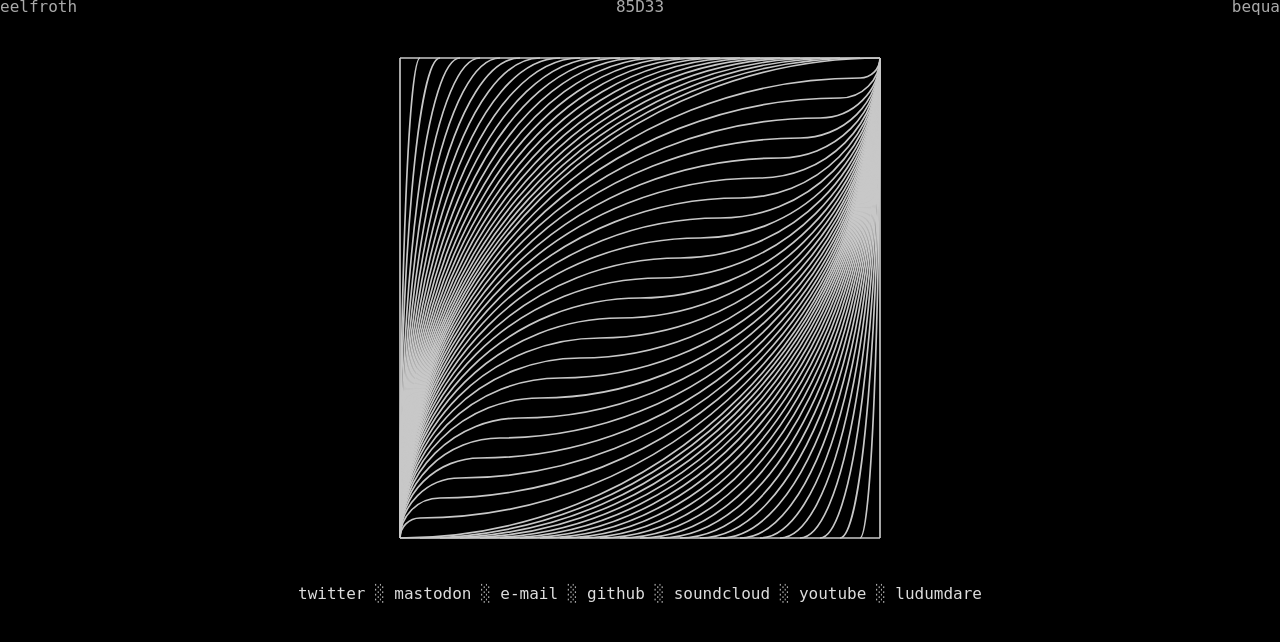
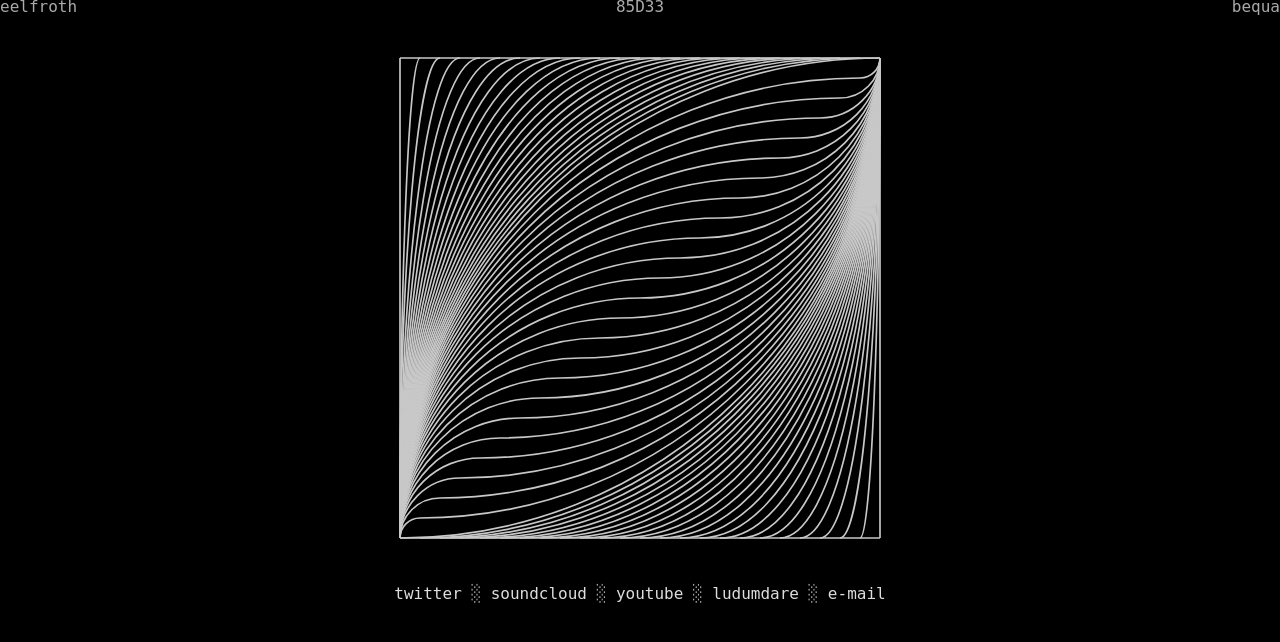
Before and after one commit to eelfroth/eelfroth, a plain HTML site: page index.htm in a window 1280 px wide. Drawn offline with Linux system fonts and the light colour scheme.

Commit message:
update links

```diff
--- a/index.htm
+++ b/index.htm
@@ -20,12 +20,10 @@
     <img src="square000.svg">
     <br/>
     <a href="https://twitter.com/eelfroth" target="_blank">twitter</a>
-    ░ <a href="https://merveilles.town/@eel" target="_blank">mastodon</a>
-    ░ <a href="mailto:bequa@eelfroth.com">e-mail</a>
-    ░ <a href="https://github.com/eelfroth" target="_blank">github</a>
     ░ <a href="https://soundcloud.com/eelfroth" target="_blank">soundcloud</a>
     ░ <a href="https://www.youtube.com/user/Eelfroth/videos" target="_blank">youtube</a>
     ░ <a href="http://www.ludumdare.com/compo/author/eelfroth/" target="_blank">ludumdare</a>
+    ░ <a href="mailto:bequa@eelfroth.com">e-mail</a>
     <br/>
   </div>
 </body>
```
